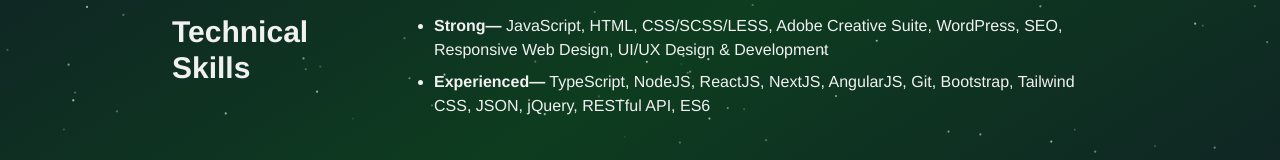
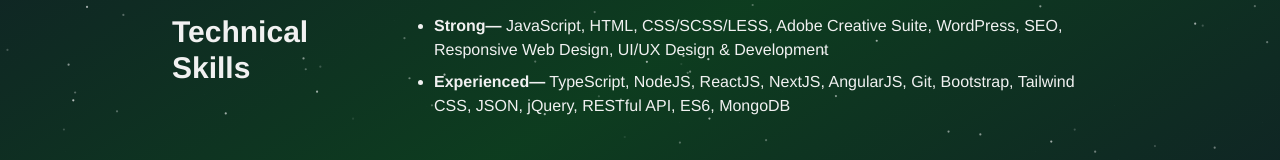
Before and after one commit to mhuebsch/myDevWebsite, a Next.js app: page /resume in a window 1280 px wide. Shown: the part 330-490 px from the top of the page. Built offline with nearby package versions, Linux system fonts and the light colour scheme.

Commit message:
add MongoDB to resume

```diff
--- a/app/resume/page.js
+++ b/app/resume/page.js
@@ -42,7 +42,7 @@
                 <li>
                   <strong>Experienced—</strong> TypeScript, NodeJS, ReactJS,
                   NextJS, AngularJS, Git, Bootstrap, Tailwind CSS, JSON, jQuery,
-                  RESTful API, ES6
+                  RESTful API, ES6, MongoDB
                 </li>
               </ul>
             </div>
```
